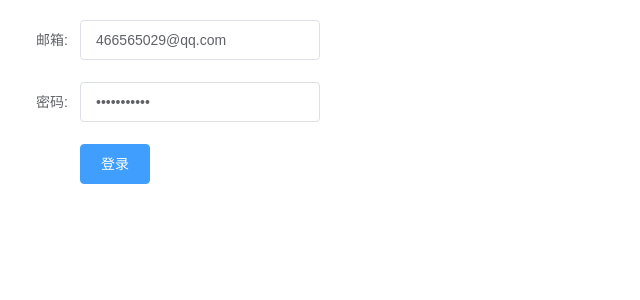
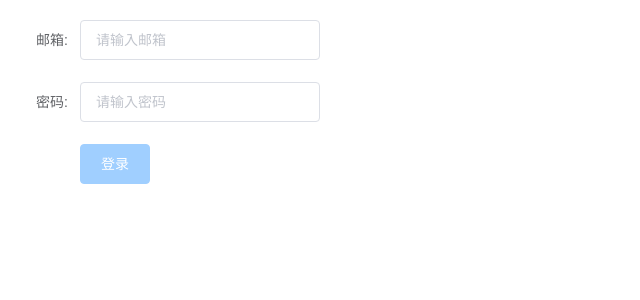
Before and after one commit to swxs/openapi_auth, a Vue app: page /#/ in a window 1280 px wide. Shown: the top 300 px of the page, without its empty margins (0-640 px from the left). Built offline with nearby package versions, Linux system fonts and the light colour scheme; the HTML template or start-up script is replaced by a standard one.

Commit message:
[swxs] feature: 尝试构建

```diff
--- a/src/views/index.vue
+++ b/src/views/index.vue
@@ -73,8 +73,8 @@ export default {
       loadingState: false,
       logins: {
         ttype: 2,
-        identifier: '466565029@qq.com',
-        credential: 'qtreytqrwe1',
+        identifier: '',
+        credential: '',
       },
       rules: {
         identifier: [
```
Also changed, not shown: .travis.yml (added).
